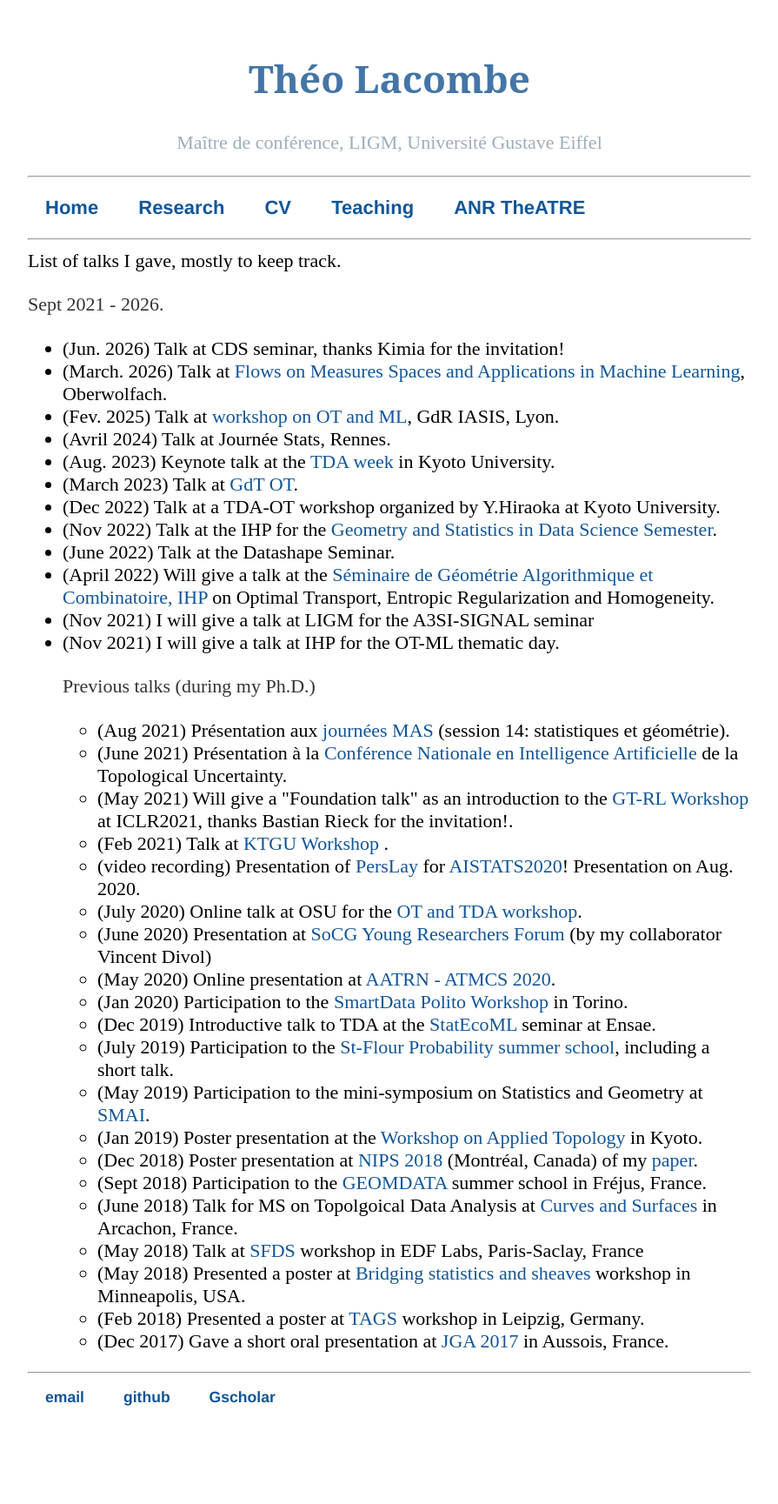
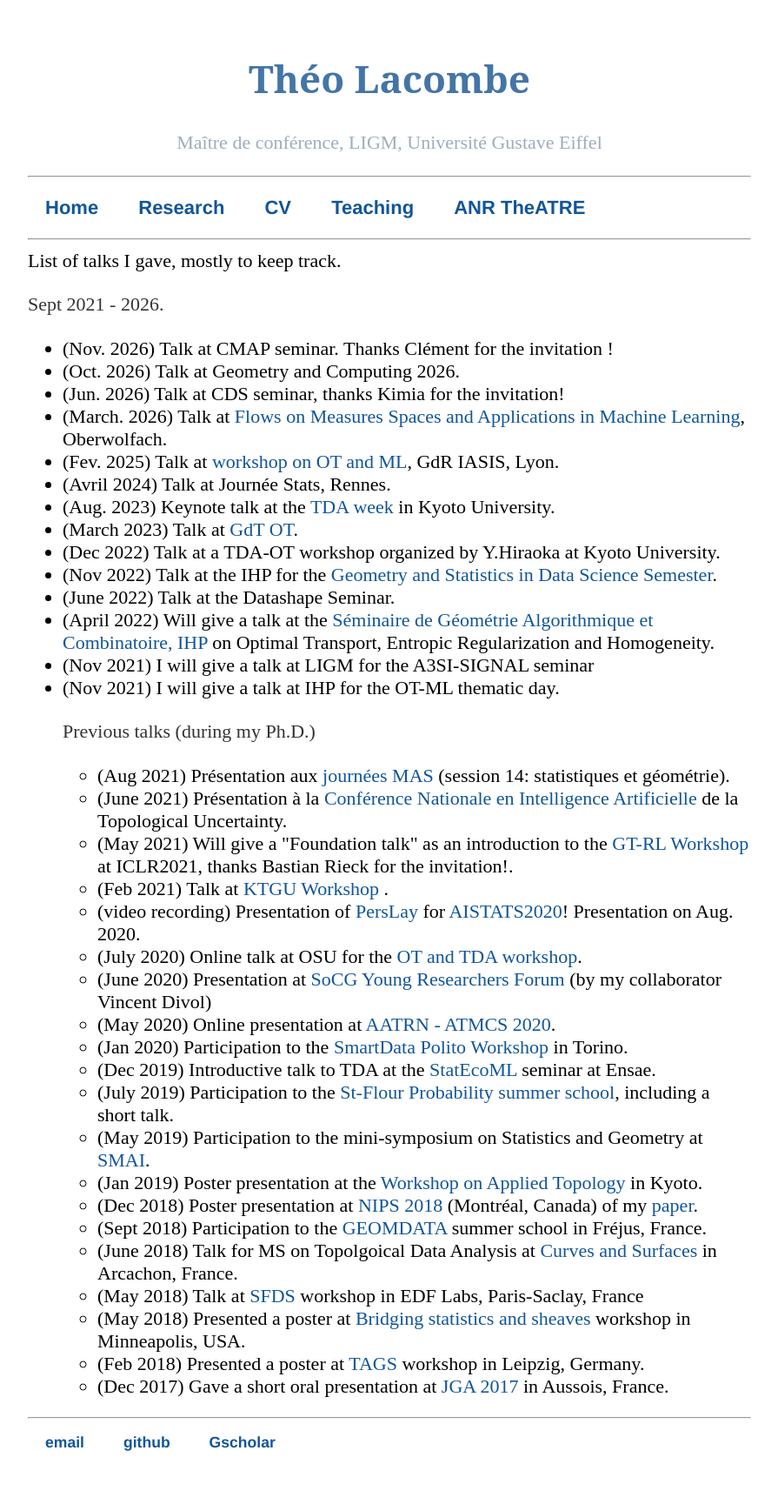
Before and after one commit to tlacombe/tlacombe.github.io, a Jekyll site: the page built from talks/index.html, in a window 1280 px wide. Shown: the whole page at 87% size, without its empty margins (192-1087 px from the left). Built offline with Jekyll 4.4.1, drawn with Linux system fonts in a browser that asks for light colours; before the commit the page ends 1677 px from its top, so only the background shows below that.

Commit message:
update talks

```diff
--- a/talks/index.html
+++ b/talks/index.html
@@ -8,6 +8,8 @@ List of talks I gave, mostly to keep track.
 
 <p>Sept 2021 - 2026.</p>
 	<ul>
+		<li>(Nov. 2026) Talk at CMAP seminar. Thanks Clément for the invitation !</li>
+		<li>(Oct. 2026) Talk at Geometry and Computing 2026.</li>
 		<li>(Jun. 2026) Talk at CDS seminar, thanks Kimia for the invitation!</li>
 		<li>(March. 2026) Talk at <a href="https://www.mfo.de/www/activity/2613">Flows on Measures Spaces and Applications in Machine Learning</a>, Oberwolfach.
 		<li>(Fev. 2025) Talk at <a href="https://gdr-iasis.cnrs.fr/reunions/transport-optimal-et-ses-applications-en-machine-learning-et-analyse-de-donnees/">workshop on OT and ML</a>, GdR IASIS, Lyon.</li>
```
